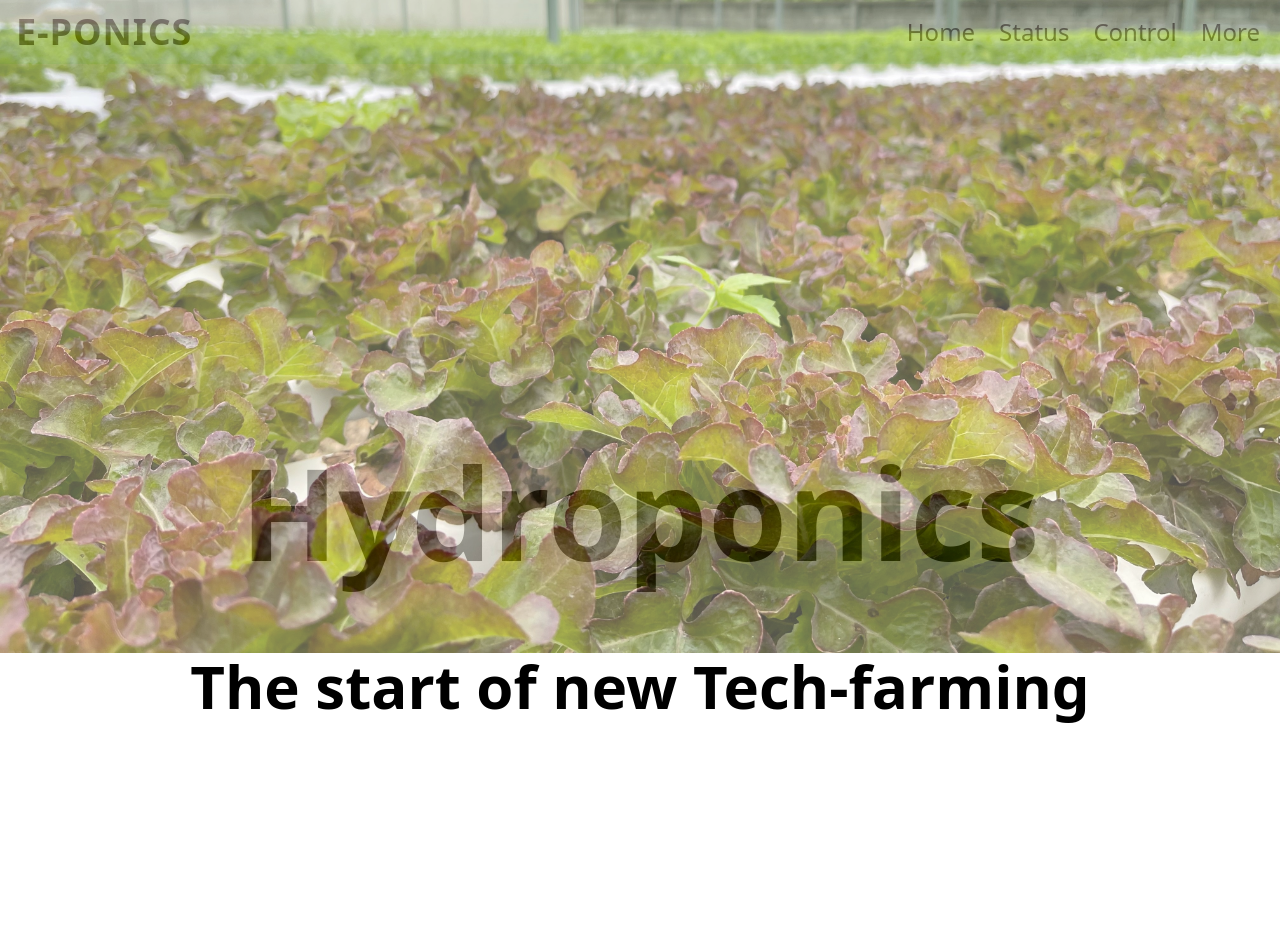
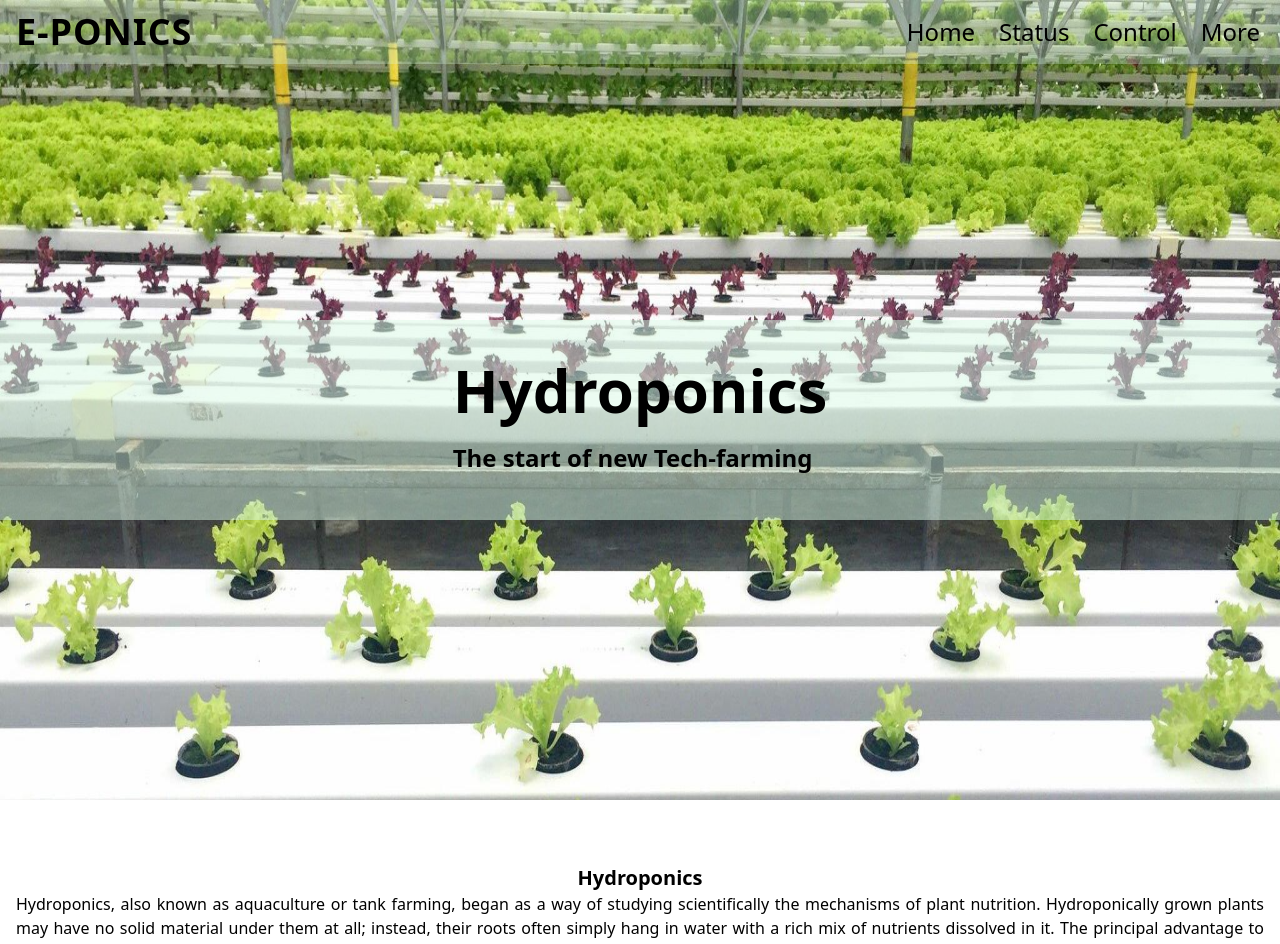
Before and after one commit to mk-mukul/hydroponics, a React (Create React App) app: page / in a window 1280 px wide. Shown: the top 944 px of the page. Before the commit the page ends 800 px from the top, so only its background shows below. Built offline with nearby package versions, Linux system fonts and the light colour scheme.

Commit message:
add home page

```diff
--- a/src/App.js
+++ b/src/App.js
@@ -4,7 +4,7 @@ import { Home } from "./containers/Home";
 
 function App() {
   return (
-    <div className="App">
+    <div className="App bg-background-801">
       <Header/>
       <Home/>
     </div>
--- a/src/containers/Header.js
+++ b/src/containers/Header.js
@@ -24,7 +24,7 @@ export const Header = () => {
 
   return (
     <>
-        <nav className={ " fixed top-0 w-full flex items-center bg-green-100 p-2 flex-wrap"}>
+        <nav className={ "z-20 bg-opacity-30 fixed top-0 w-full flex items-center bg-green-100 p-2 flex-wrap"}>
           <a to="#" className=" px-2 mr-4 inline-flex items-center">
             <span className="text-4xl font-bold uppercase tracking-wide" data-target="#navigation">E-Ponics</span>
           </a>
--- a/src/containers/Home.js
+++ b/src/containers/Home.js
@@ -4,10 +4,20 @@ import img1 from "../assets/images/home.jpg"
 export const Home = () => {
 
     return (<>
-        <div className="pt-16 grid h-30 relative">
-            <img className="absolute opacity-70" src={img1}/>
-            <div className="mt-96 font-bold text-9xl flex justify-center align-middle text-black">Hydroponics</div>
-            <div className="mt-20 font-semibold text-6xl flex justify-center align-middle text-black">The start of new Tech-farming</div>
+
+        <div className="h-screen grid relative">
+            <div className="py-10 mt-80 bg-green-100 bg-opacity-50 h-1/4 font-semibold z-10 text-sm grid justify-center align-middle text-black">
+                <div className="text-6xl">Hydroponics</div>
+                <div className="mt-4 text-2xl">The start of new Tech-farming</div>
+            </div>
+            <div className="absolute">
+                <img className="h-screen" src={img1}/>
+            </div>
+        </div>
+        <div className="pt-16 px-4  h-30">
+            <h1 className=" font-bold text-xl flex justify-center align-middle text-black">Hydroponics</h1>
+            <div className="text-justify"> Hydroponics, also known as aquaculture or tank farming, began as a way of studying scientifically the mechanisms of plant nutrition. Hydroponically grown plants may have no solid material under them at all; instead, their roots often simply hang in water with a rich mix of nutrients dissolved in it. The principal advantage to hydroponics is the savings from reduced labor costs, since it's generally carried on in enclosed areas and the irrigation and fertilizing are done mechanically. Peppers, cucumbers, and various other vegetables are produced hydroponically in huge quantities.
+            </div>
         </div>
     </>)
 }
--- a/tailwind.config.js
+++ b/tailwind.config.js
@@ -4,52 +4,52 @@ module.exports = {
   ],
   theme: {
     extend: {
-      extend: {
-        colors: {
-          background: {
-            101: "#807790",
-            201: "#6b607e",
-            301: "#56496b",
-            401: "#413359",
-            501: "#2C1C46",
-            601: "#28193f",
-            701: "#231638",
-            801: "#1f1431",
-            901: "#1a112a",
-          },
-          primary: {
-            101: "#32cd32",
-          },
-          secondary: {
-            101: "#2C1C46",
-          },
-          dark: {
-            101: "#9b9999",
-            201: "#8b8888",
-            301: "#7a7777",
-            401: "#6a6666",
-            501: "#595555",
-            601: "#504d4d",
-            701: "#474444",
-            801: "#3e3b3b",
-            901: "#353333",
-          },
-          light: {
-            101: "#FFFFFF",
-            201: "#e6e6e6",
-            301: "#cccccc",
-            401: "#b3b3b3",
-            501: "#999999",
-            601: "#808080",
-            701: "#666666",
-            801: "#4c4c4c",
-            901: "#333333",
-          },
-        },
-        fontSize: {
-          'xsm': '10px'
-        },
-      },
+      // extend: {
+      //   colors: {
+      //     background: {
+      //       101: "#807790",
+      //       201: "#6b607e",
+      //       301: "#56496b",
+      //       401: "#413359",
+      //       501: "#2C1C46",
+      //       601: "#28193f",
+      //       701: "#231638",
+      //       801: "#1f1431",
+      //       901: "#1a112a",
+      //     },
+      //     primary: {
+      //       101: "#32cd32",
+      //     },
+      //     secondary: {
+      //       101: "#2C1C46",
+      //     },
+      //     dark: {
+      //       101: "#9b9999",
+      //       201: "#8b8888",
+      //       301: "#7a7777",
+      //       401: "#6a6666",
+      //       501: "#595555",
+      //       601: "#504d4d",
+      //       701: "#474444",
+      //       801: "#3e3b3b",
+      //       901: "#353333",
+      //     },
+      //     light: {
+      //       101: "#FFFFFF",
+      //       201: "#e6e6e6",
+      //       301: "#cccccc",
+      //       401: "#b3b3b3",
+      //       501: "#999999",
+      //       601: "#808080",
+      //       701: "#666666",
+      //       801: "#4c4c4c",
+      //       901: "#333333",
+      //     },
+      //   },
+      //   fontSize: {
+      //     'xsm': '10px'
+      //   },
+      // },
     },
   },
   plugins: [],
```
Also changed, not shown: src/assets/images/home.jpg.
